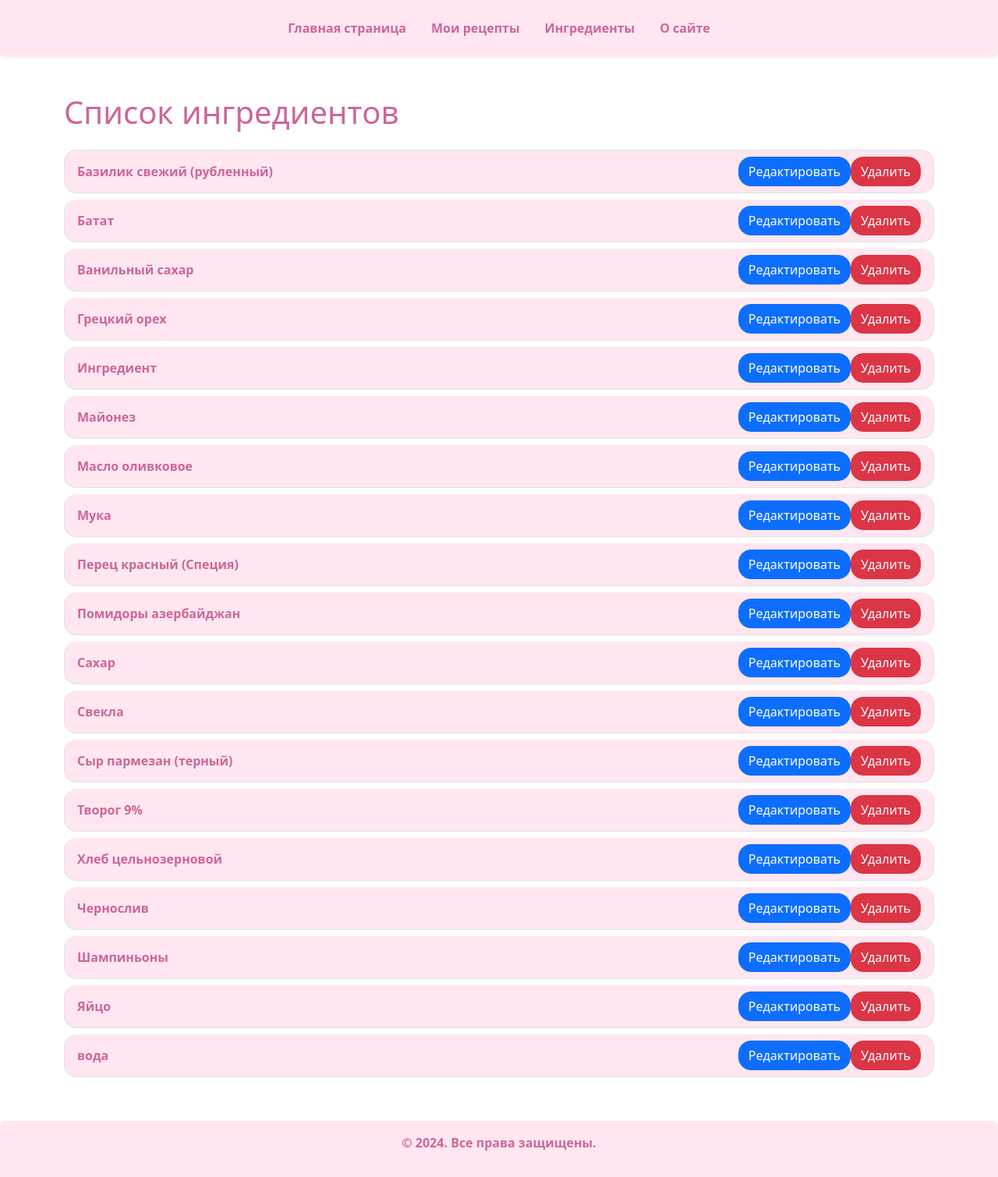
After one commit to Ivan-ee/build-testing-verification, a Django app: page /ingredients_list/ in a window 1280 px wide. The commit adds this page. Shown: the whole page at 78% size. Run offline with Django 4.2, Linux system fonts and the light colour scheme; a user stored in the database is signed in; data comes from the database, SQL or seed files in the repository.

Commit message:
add ingredients pages

```diff
--- a/super_django_prj/recipe_project/recipe_catalog/urls.py
+++ b/super_django_prj/recipe_project/recipe_catalog/urls.py
@@ -5,7 +5,7 @@ from django.views.generic import CreateView
 
 from .models import User
 from .views import about, index, detail, ingredient, ingredient_edit, ingredient_delete, recipe_create, \
-    recipe_edit, recipe_delete, my_recipes
+    recipe_edit, recipe_delete, my_recipes, ingredients_list
 
 from django.conf import settings
 from django.conf.urls.static import static
@@ -25,6 +25,7 @@ urlpatterns = [
                   path('recipe/<int:pk>/delete/', recipe_delete, name='recipe_delete'),
 
                   path('my_recipes/', my_recipes, name='my_recipes'),
+                  path('ingredients_list/', ingredients_list, name='ingredients_list'),
 
                   path('auth/login/', views.LoginView.as_view(template_name='login.html'), name='login'),
                   path('auth/register/', CreateView.as_view(
--- a/super_django_prj/recipe_project/recipe_catalog/views.py
+++ b/super_django_prj/recipe_project/recipe_catalog/views.py
@@ -178,3 +178,13 @@ def my_recipes(request):
     }
 
     return render(request, template_name, context)
+
+
+@login_required
+def ingredients_list(request):
+    template_name = 'recipe_catalog/ingredients_list.html'
+    ingredients = Ingredient.objects.order_by('name')
+    context = {
+        'ingredients': ingredients
+    }
+    return render(request, template_name, context)
--- a/super_django_prj/recipe_project/templates/menu.html
+++ b/super_django_prj/recipe_project/templates/menu.html
@@ -8,6 +8,9 @@
             <li class="nav-item">
                 <a class="nav-link text-dark-pink fw-bold" href="{% url 'recipe_catalog:my_recipes' %}">Мои рецепты</a>
             </li>
+            <li class="nav-item">
+                <a class="nav-link text-dark-pink fw-bold" href="{% url 'recipe_catalog:ingredients_list' %}">Ингредиенты</a>
+            </li>
             {% endif %}
             <li class="nav-item">
                 <a class="nav-link text-dark-pink fw-bold" href="{% url 'recipe_catalog:about' %}">О сайте</a>
--- /dev/null
+++ b/super_django_prj/recipe_project/templates/recipe_catalog/ingredients_list.html
@@ -0,0 +1,23 @@
+{% extends "base.html" %}
+
+{% block content %}
+<h1 class="mb-4 text-dark-pink">Список ингредиентов</h1>
+
+{% if ingredients %}
+<ul class="list-group">
+    {% for ingredient in ingredients %}
+    <li class="list-group-item d-flex justify-content-between align-items-center bg-light-pink rounded-4 mb-2">
+        <span class="text-dark-pink fw-bold">{{ ingredient.name }}</span>
+        <div class="d-flex justify-content-around">
+            <a href="{% url 'recipe_catalog:ingredient_edit' ingredient.id %}" class="btn btn-primary rounded-4">Редактировать</a>
+            <a href="{% url 'recipe_catalog:ingredient_delete' ingredient.id %}" class="btn btn-danger rounded-4">Удалить</a>
+        </div>
+    </li>
+    {% endfor %}
+</ul>
+{% else %}
+<div class="alert alert-warning text-center rounded-4">
+    <p class="mb-0">Ингредиентов пока нет.</p>
+</div>
+{% endif %}
+{% endblock %}
```
